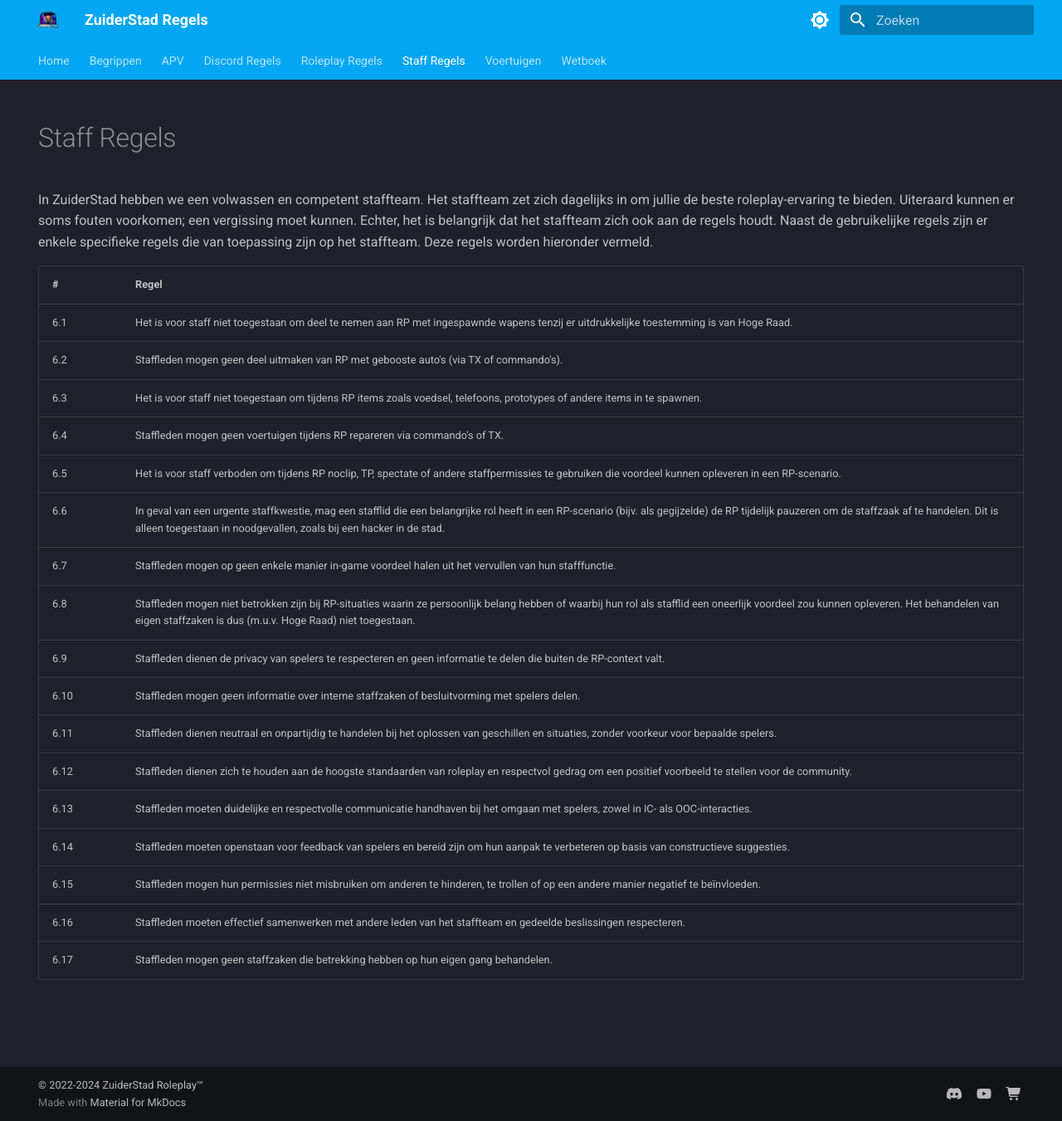
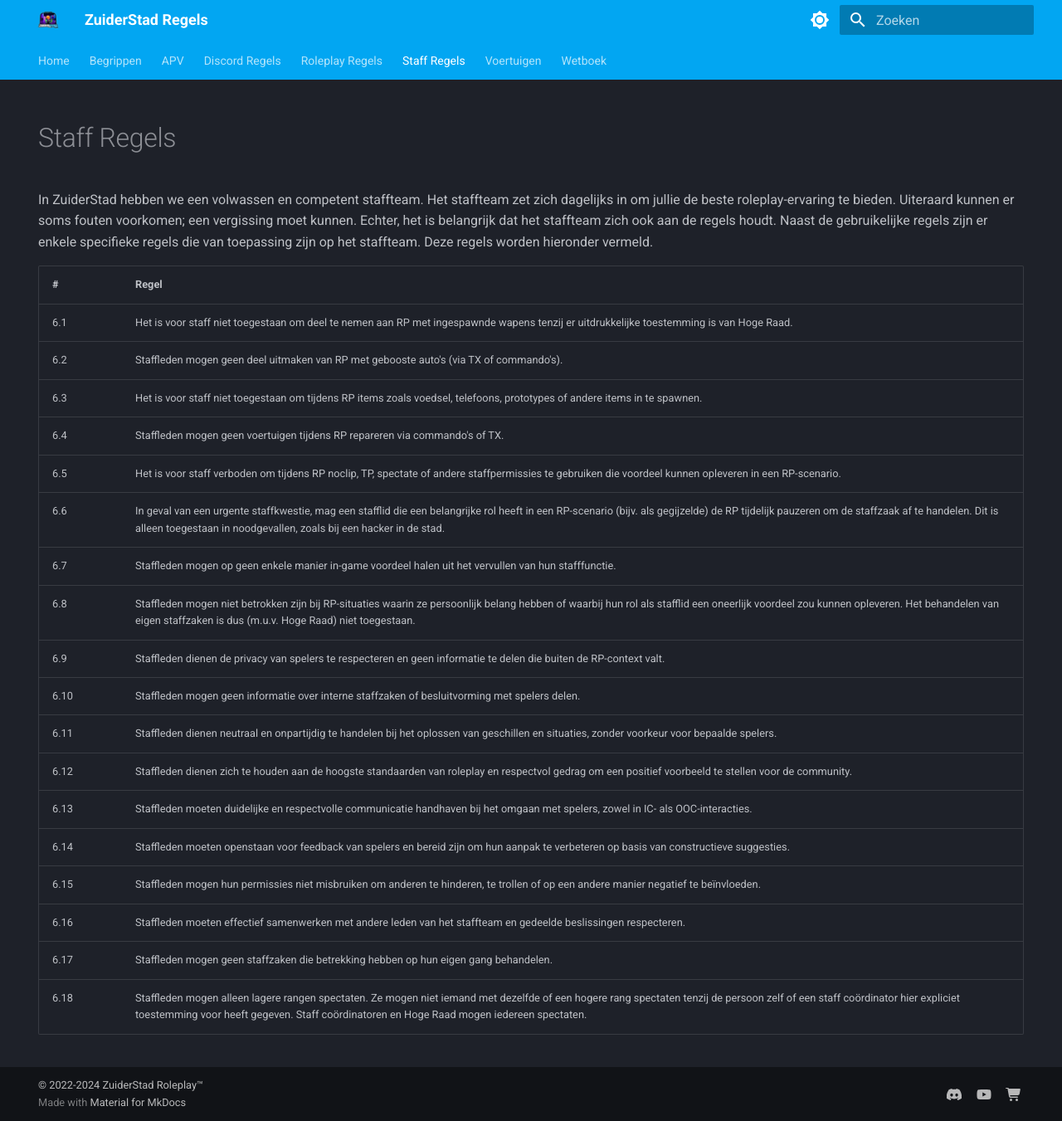
Before and after one commit to ZuiderStad-RP/regels, an MkDocs documentation site: the page built from docs/staff.md, in a window 1280 px wide and 1351 px high. Shown: the whole window at 83% size. Built offline with MkDocs 1.6.1 and Material for MkDocs 9.7.7, drawn with Linux system fonts in a browser that asks for light colours.

Commit message:
Update staff.md

```diff
--- a/docs/staff.md
+++ b/docs/staff.md
@@ -24,4 +24,5 @@ In ZuiderStad hebben we een volwassen en competent staffteam. Het staffteam zet
  <tr><td>6.15</td><td>Staffleden mogen hun permissies niet misbruiken om anderen te hinderen, te trollen of op een andere manier negatief te beïnvloeden.</td></tr>
  <tr><td>6.16</td><td>Staffleden moeten effectief samenwerken met andere leden van het staffteam en gedeelde beslissingen respecteren.</td></tr>
  <tr><td>6.17</td><td>Staffleden mogen geen staffzaken die betrekking hebben op hun eigen gang behandelen.</td></tr>
+ <tr><td>6.18</td><td>Staffleden mogen alleen lagere rangen spectaten. Ze mogen niet iemand met dezelfde of een hogere rang spectaten tenzij de persoon zelf of een staff coördinator hier expliciet toestemming voor heeft gegeven. Staff coördinatoren en Hoge Raad mogen iedereen spectaten.</td></tr>
 </tbody></table>
```
